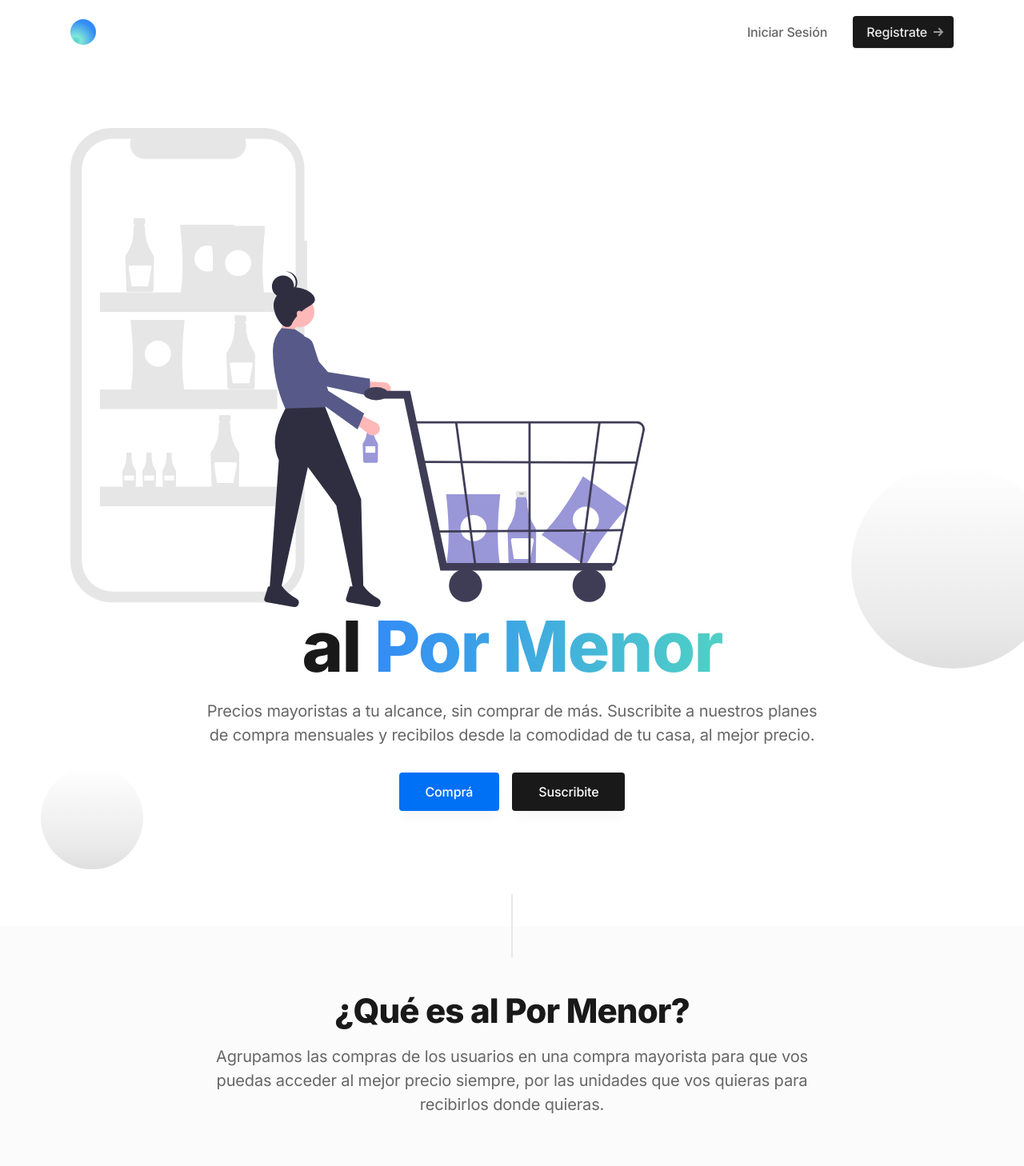
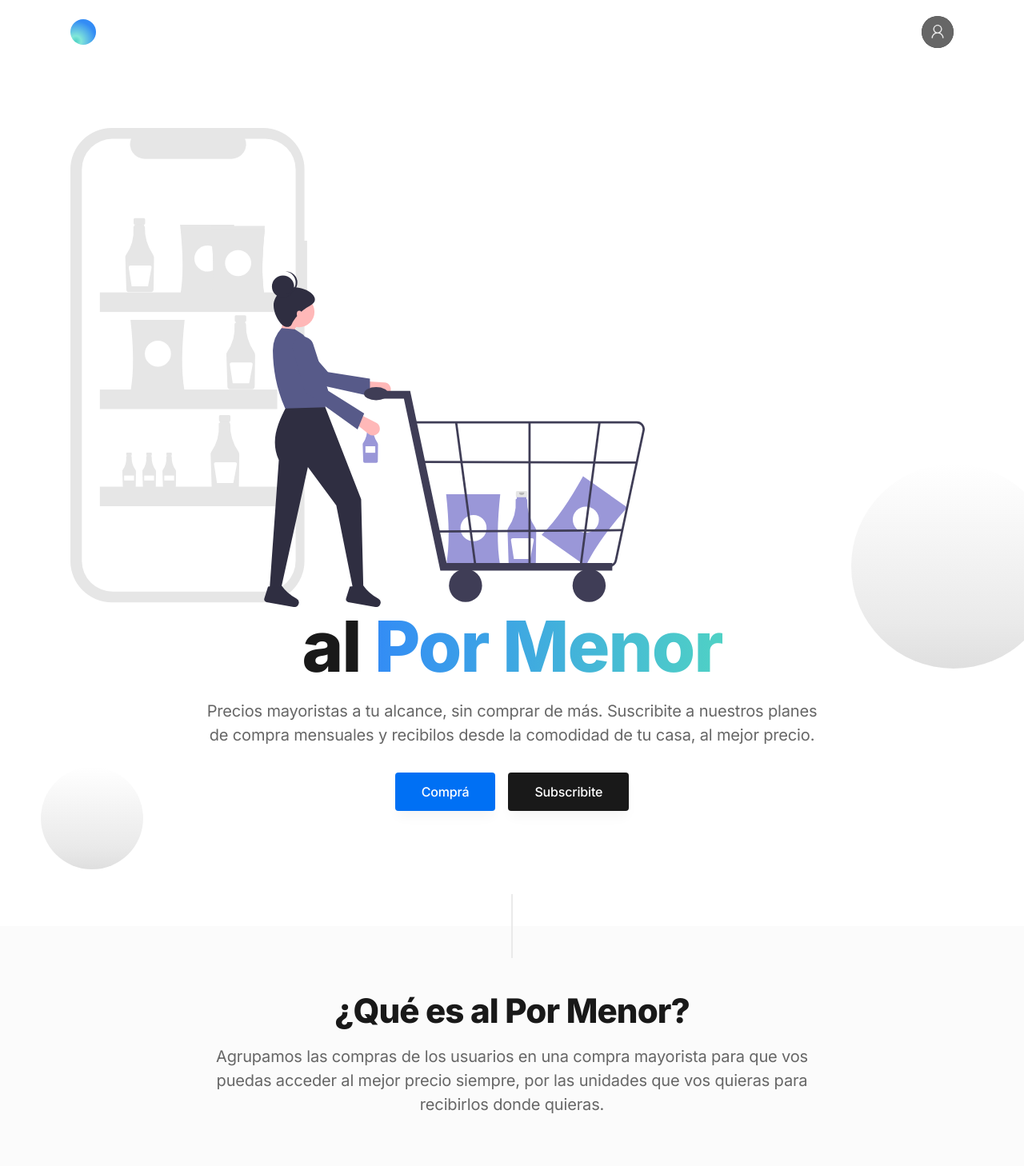
Before and after one commit to carlablanco/SIPI1-20231C-mayorista, a Next.js app in the folder al-por-menor/front-end/: page / in a window 1280 px wide. Shown: the top 1458 px of the page at 80% size. Built offline with nearby package versions, Linux system fonts and the light colour scheme.

Commit message:
menu user  agregado al navbar

```diff
--- a/al-por-menor/front-end/app/css/style.css
+++ b/al-por-menor/front-end/app/css/style.css
@@ -15,3 +15,16 @@
         direction: rtl;
     }
 }
+
+
+.user-menu-list {
+    top: 3em;
+    text-align: center;
+    gap: .5em;
+    display: flex;
+    flex-direction: column;
+}
+
+.user-menu-list a:hover {
+    background-color: #f3f3f3;
+}
--- a/al-por-menor/front-end/components/hero.tsx
+++ b/al-por-menor/front-end/components/hero.tsx
@@ -41,7 +41,7 @@ export default function Hero() {
                   <Link className="btn text-white bg-blue-600 hover:bg-blue-700 w-full mb-4 sm:w-auto sm:mb-0" href="/product-list">Comprá</Link>
                 </div>
                 <div>
-                  <Link className="btn text-white bg-gray-900 hover:bg-gray-800 w-full sm:w-auto sm:ml-4" href="/product-list">Suscribite</Link>
+                  <Link className="btn text-white bg-gray-900 hover:bg-gray-800 w-full sm:w-auto sm:ml-4" href="/product-list">Subscribite</Link>
                 </div>
               </div>
             </div>
--- a/al-por-menor/front-end/components/ui/header.tsx
+++ b/al-por-menor/front-end/components/ui/header.tsx
@@ -6,10 +6,13 @@ import Link from 'next/link'
 import Logo from './logo'
 import Dropdown from '@/components/utils/dropdown'
 import MobileMenu from './mobile-menu'
+import UserMenu from '../userMenu'
 
 export default function Header() {
 
   const [top, setTop] = useState<boolean>(true)
+
+  const [loggedIn, setLoggedIn] = useState<boolean>(false)
 
   // detect whether user has scrolled the page down by 10px
   const scrollHandler = () => {
@@ -35,6 +38,8 @@ export default function Header() {
           {/* Desktop navigation */}
           <nav className="hidden md:flex md:grow">
             {/* Desktop sign in links */}
+            {
+            loggedIn ?
             <ul className="flex grow justify-end flex-wrap items-center">
               <li>
                 <Link href="/signin" className="font-medium text-gray-600 hover:text-gray-900 px-5 py-3 flex items-center transition duration-150 ease-in-out">Iniciar Sesión</Link>
@@ -47,7 +52,9 @@ export default function Header() {
                   </svg>
                 </Link>
               </li>
-            </ul>
+            </ul> :
+            <UserMenu />
+            }
 
           </nav>
 
--- /dev/null
+++ b/al-por-menor/front-end/components/userMenu.tsx
@@ -0,0 +1,68 @@
+import React, { Fragment } from 'react'
+import img from '../public/images/defaultUserImg.png'
+import Image from 'next/image'
+import { Menu, Transition } from '@headlessui/react'
+
+export default function UserMenu() {
+
+    function classNames(...classes :any) {
+        return classes.filter(Boolean).join(' ')
+        }
+
+  return (
+                <Menu as="div" className="flex grow justify-end relative ml-3">
+                  <div>
+                    <Menu.Button className="flex rounded-full bg-gray-800 text-sm focus:outline-none focus:ring-2 focus:ring-white focus:ring-offset-2 focus:ring-offset-gray-800">
+                      <span className="sr-only">Open user menu</span>
+                      <Image
+                        className="h-10 w-10 rounded-full"
+                        src={img}
+                        alt=""
+                      />
+                    </Menu.Button>
+                  </div>
+                  <Transition
+                    as={Fragment}
+                    enter="transition ease-out duration-100"
+                    enterFrom="transform opacity-0 scale-95"
+                    enterTo="transform opacity-100 scale-100"
+                    leave="transition ease-in duration-75"
+                    leaveFrom="transform opacity-100 scale-100"
+                    leaveTo="transform opacity-0 scale-95"
+                  >
+                    <Menu.Items className="user-menu-list absolute right-0 z-10 mt-2 w-48 origin-top-right rounded-md bg-white py-1 shadow-lg ring-1 ring-black ring-opacity-5 focus:outline-none">
+                      <Menu.Item>
+                        {({ active }) => (
+                          <a
+                            href="#"
+                            className={classNames(active ? 'bg-gray-100' : '', 'block px-4 py-2 text-sm text-gray-700')}
+                          >
+                            Mi perfil
+                          </a>
+                        )}
+                      </Menu.Item>
+                      <Menu.Item>
+                        {({ active }) => (
+                          <a
+                            href="#"
+                            className={classNames(active ? 'bg-gray-100' : '', 'block px-4 py-2 text-sm text-gray-700')}
+                          >
+                            Mis subscripciones
+                          </a>
+                        )}
+                      </Menu.Item>
+                      <Menu.Item>
+                        {({ active }) => (
+                          <a
+                            href="#"
+                            className={classNames(active ? 'bg-gray-100' : '', 'block px-4 py-2 text-sm text-gray-700')}
+                          >
+                            Logout
+                          </a>
+                        )}
+                      </Menu.Item>
+                    </Menu.Items>
+                  </Transition>
+                </Menu>
+  )
+}
```
Also changed, not shown: al-por-menor/front-end/public/images/defaultUserImg.png (added).
